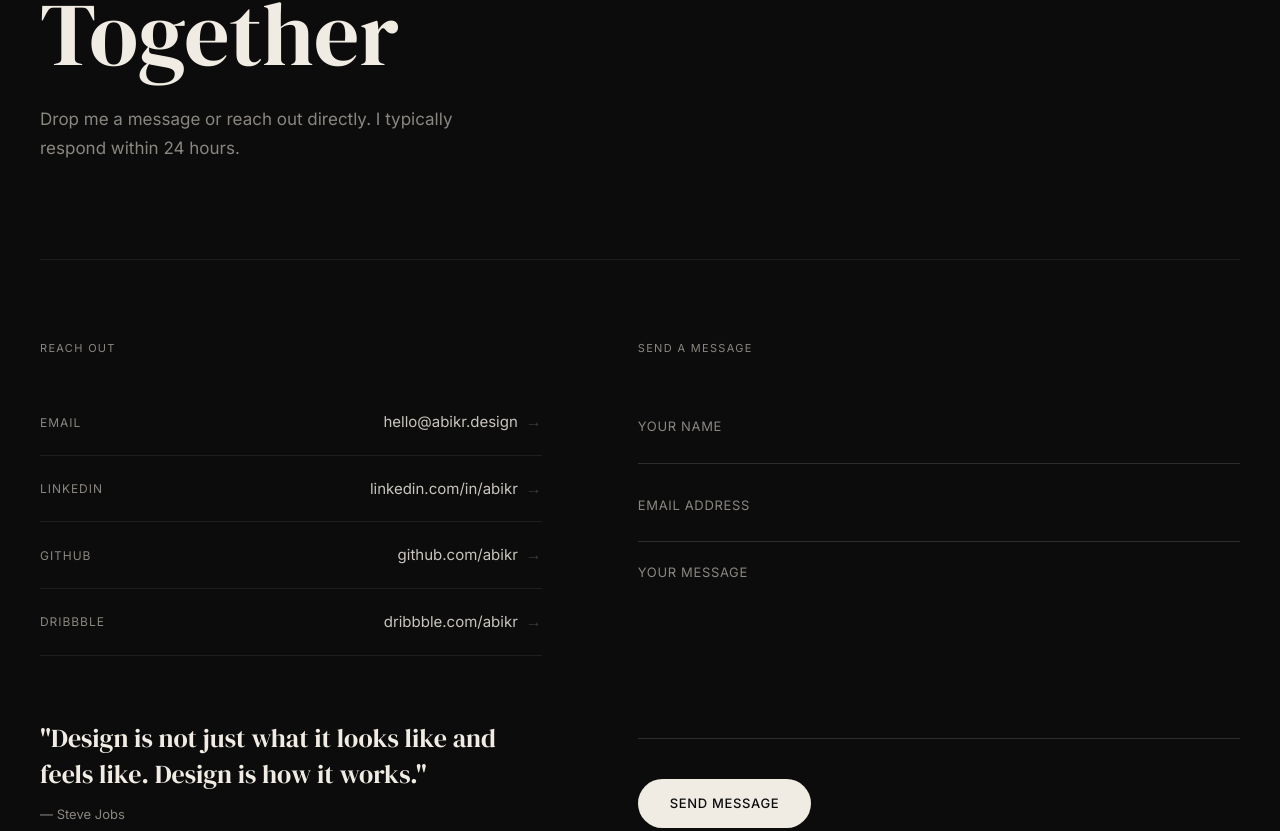
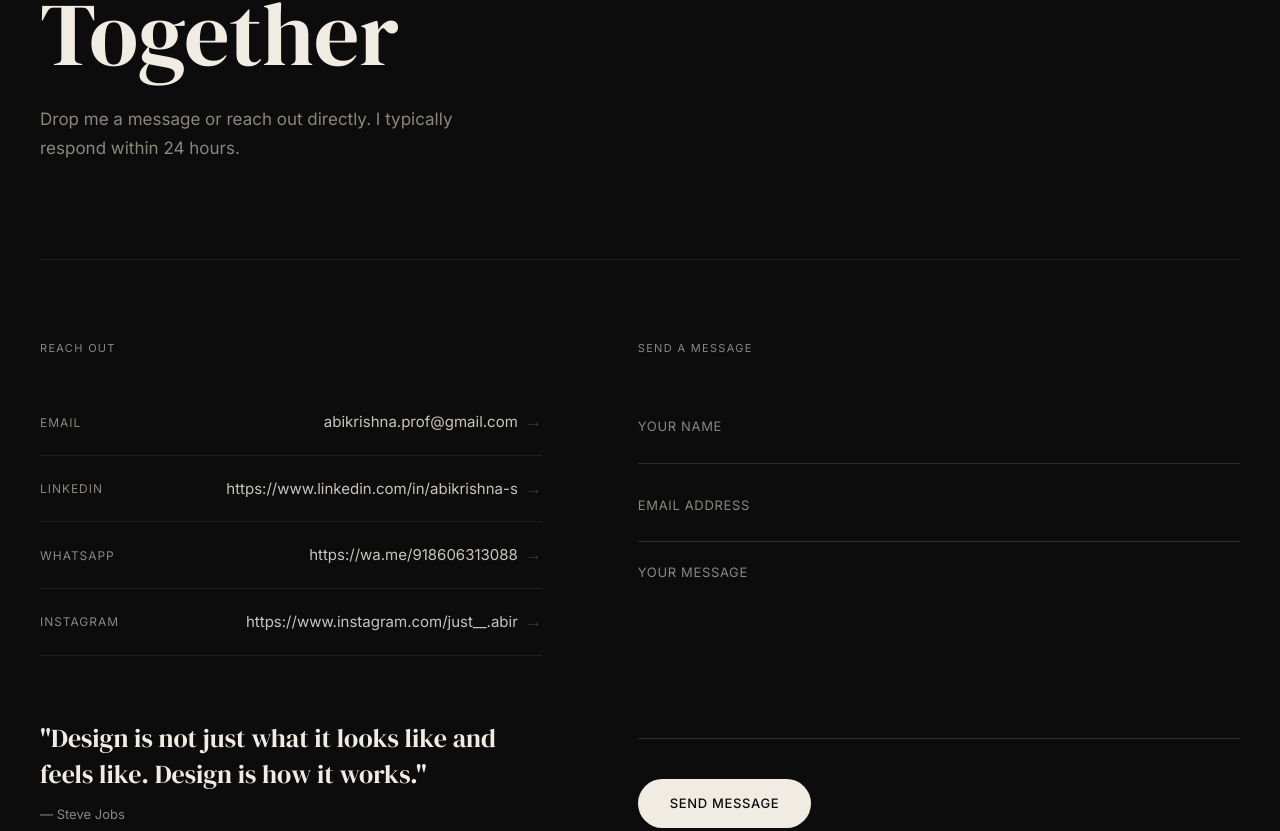
Before and after one commit to abikrishnas/Personal-Portfolio, a React (Vite) app: page /contact in a window 1280 px wide. Shown: the part 336-1167 px from the top of the page. Built offline with nearby package versions, Linux system fonts and the light colour scheme.

Commit message:
Update contact links with new information

```diff
--- a/src/pages/Contact.jsx
+++ b/src/pages/Contact.jsx
@@ -5,10 +5,11 @@ import ScrollReveal from '../components/ScrollReveal';
 import { ScrollAnimatedHeading } from '../components/AnimatedHeading';
 
 const contactLinks = [
-  { label: 'Email', value: 'hello@abikr.design', href: 'mailto:hello@abikr.design' },
-  { label: 'LinkedIn', value: 'linkedin.com/in/abikr', href: '#' },
-  { label: 'GitHub', value: 'github.com/abikr', href: '#' },
-  { label: 'Dribbble', value: 'dribbble.com/abikr', href: '#' },
+  { label: 'Email', value: 'abikrishna.prof@gmail.com', href: 'mailto:abikrishna.prof@gmail.com' },
+  { label: 'LinkedIn', value: 'https://www.linkedin.com/in/abikrishna-s', href: '#' },
+  { label: 'Whatsapp', value: 'https://wa.me/918606313088', href: '#' },
+  { label: 'Instagram', value: 'https://www.instagram.com/just__.abir', href: '#' },
+
 ];
 
 function FloatingField({ id, label, type = 'text', isTextarea = false, value, onChange }) {
```
